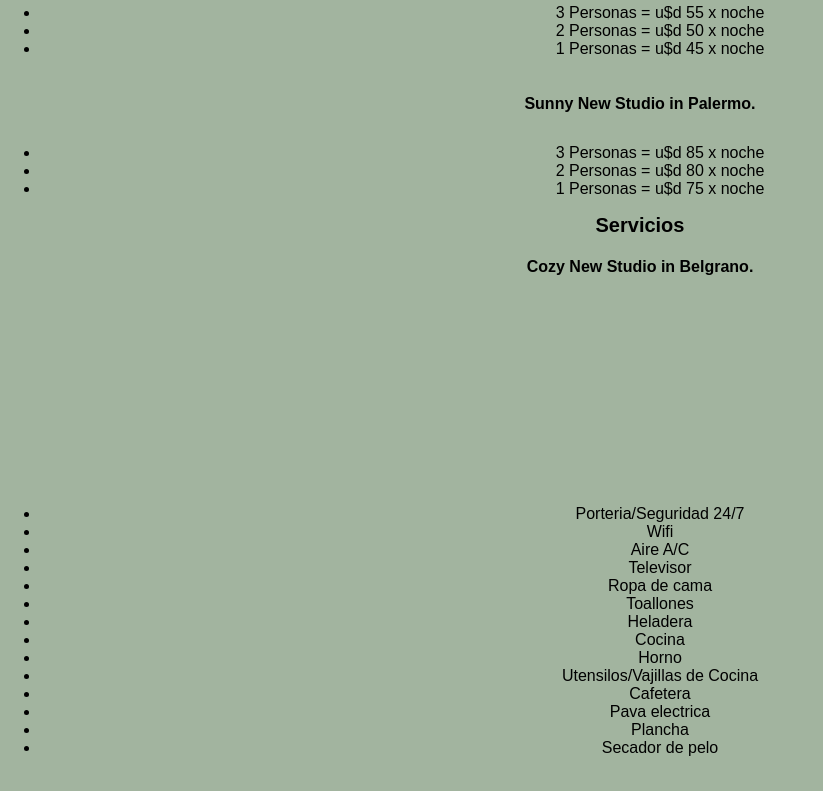
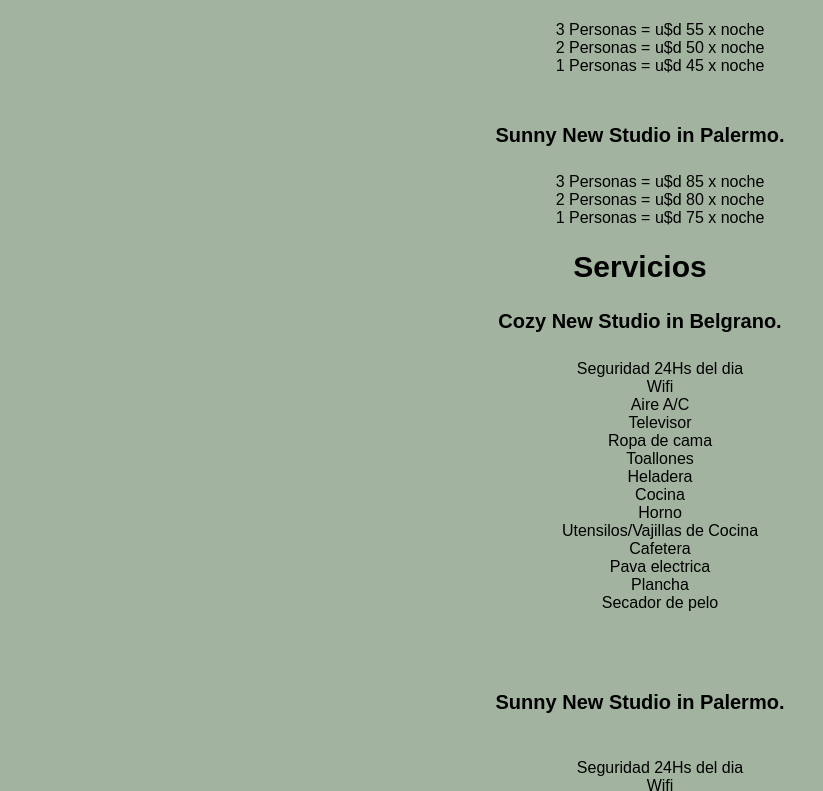
Before and after one commit to MatDiez98/CODER.Hotel, a plain HTML site: page pag-secundarias/TarifasyServicios.html in a window 1280 px wide. Shown: the part 520-1311 px from the top of the page, without its empty margins (0-823 px from the left). Drawn offline with Linux system fonts and the light colour scheme.

Commit message:
Proyecto2

```diff
--- a/pag-secundarias/TarifasyServicios.html
+++ b/pag-secundarias/TarifasyServicios.html
@@ -38,7 +38,7 @@
     </header>
     <section>
         <h3 class="h3tys">Tarifas</h3>
-        <div class="row">
+        <div>
             <div class="columna">
                 <h4>Cozy New Studio in Belgrano.</h4>
                 <ul>
@@ -57,11 +57,11 @@
             </div>
         </div>
         <h3 class="h3tys">Servicios</h3>
-        <div class="row">
-            <div class="columna">
+        <div>
+            <div class="columnas">
                 <h4>Cozy New Studio in Belgrano.</h4>
                 <ul>
-                    <li>Porteria/Seguridad 24/7</li>
+                    <li>Seguridad 24Hs del dia</li>
                     <li>Wifi</li>
                     <li>Aire A/C</li>
                     <li>Televisor</li>
@@ -77,10 +77,10 @@
                     <li>Secador de pelo</li>
                 </ul>
             </div>
-            <div class="columna">
+            <div class="columnas">
                 <h4>Sunny New Studio in Palermo.</h4>
                 <ul>
-                    <li>Porteria/Seguridad 24/7</li>
+                    <li>Seguridad 24Hs del dia</li>
                     <li>Wifi</li>
                     <li>Aire A/C</li>
                     <li>Televisor</li>
--- a/style.css
+++ b/style.css
@@ -151,10 +151,17 @@ footer{
 
 /*Tarifas y Servicios*/
 .h3tys{
+
     text-align: center;
     margin: 0%;
+    font-size: 30px;
+    font-weight: 350px;
+}
+h4{
     font-size: 20px;
-    font-weight: 350px;
+}
+div ul li{
+    list-style: none;
 }
 .columna{
     margin-top: 0;
@@ -163,8 +170,16 @@ footer{
     grid-template-columns: 1fr;
     grid-template-rows: 1fr 1fr;
     text-align: center;
-    list-style: none;
 }
+.columnas{
+    margin-top: 0;
+    padding: 0;
+    display: grid;
+    grid-template-columns: 1fr;
+    grid-template-rows: 1fr 4fr;
+    text-align: center;
+}
+
 
 /*Nosotros*/
 .nos{
```
